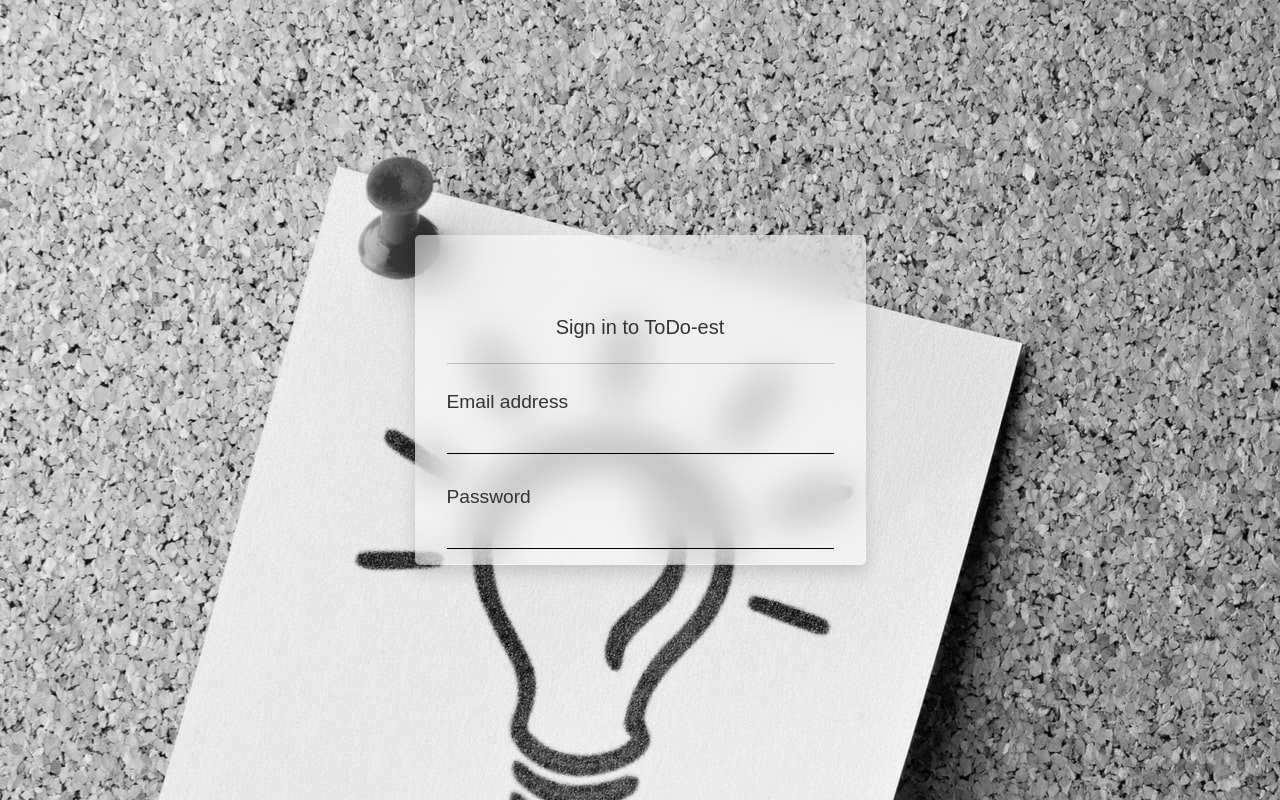
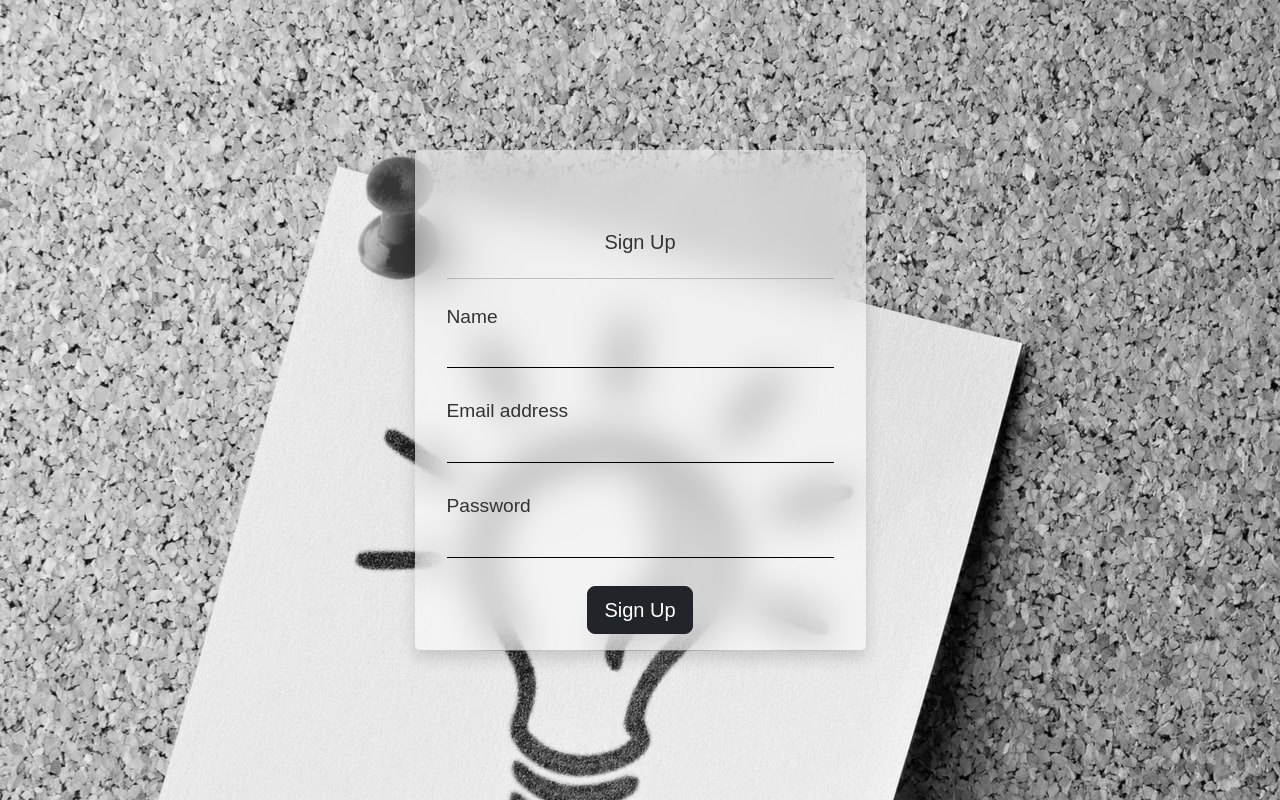
Before and after one commit to ImAliMoussa/ToDo-React, a React (Create React App) app: page /signup in a window 1280 px wide. Built offline with nearby package versions, Linux system fonts and the light colour scheme; some icons are missing.

Commit message:
coded sign up and sign in pages, right now there are a lot of bugs and I should test more

```diff
--- a/src/components/clock/clock.styles.scss
+++ /dev/null
@@ -1,4 +0,0 @@
-.clock {
-  color: white;
-  font-size: 3rem;
-}
--- a/src/pages/sign-in-page/signin-page.component.jsx
+++ b/src/components/page-faded-centered-div/page-faded-centered-div.component.jsx
@@ -1,9 +1,14 @@
 import React from 'react';
-import './signin-page.styles.scss';
+import './page-faded-centered-div.styles.scss';
 import BACKGROUND from '../../imgs/homebg3.jpg'
 import {ReactComponent as Logo} from "bootstrap-icons/icons/card-list.svg";
 
-const SignInPage = () => {
+const FadedDiv = (props) => {
+    const {title, children, onSubmit} = props;
+    const onFormSubmit = (e) => {
+        e.preventDefault();
+        onSubmit();
+    }
     return (
         <>
             <div className="welcome-page-container grayscale"
@@ -14,35 +19,23 @@ const SignInPage = () => {
                         <div className="col-12 col-md-8 col-lg-5 mx-auto d-flex flex-column">
                             <div className="welcome-modal shadow">
                                 <div className="card-body">
-                                    <form className="form-signin">
+                                    <form className="form-signin" onSubmit={onFormSubmit}>
                                         <div className="row "><Logo className="col" height={"4rem"} width={"4rem"}
                                         /></div>
-                                        <h5 className="text-center">Sign in to ToDo-est</h5>
+                                        <h5 className="text-center">{title}</h5>
                                         <hr className="my-4"/>
-
-                                        <div className="form-label-group">
-                                            <label htmlFor="inputEmail" className="text-sm-left">Email address</label>
-                                            <input type="email" id="inputEmail" className="form-control"
-                                                   required autoFocus/>
-                                        </div>
-                                        <br className="my-4"/>
-
-                                        <div className="form-label-group">
-                                            <label htmlFor="inputPassword">Password</label>
-                                            <input type="password" id="inputPassword" className="form-control"
-                                                   required/>
-                                        </div>
-
+                                        {
+                                            children
+                                        }
                                     </form>
                                 </div>
                             </div>
                         </div>
                     </div>
                 </div>
-
             </div>
         </>
     );
 }
 
-export default SignInPage;
+export default FadedDiv;
--- a/src/pages/sign-in-page/signin-page.styles.scss
+++ b/src/components/page-faded-centered-div/page-faded-centered-div.styles.scss
@@ -29,6 +29,7 @@
     -webkit-box-shadow: 0 0 0 30px white inset !important;
   }
 }
+
 @supports (-webkit-backdrop-filter: none) or (backdrop-filter: none) {
   .welcome-modal {
     -webkit-backdrop-filter: blur(10px);
--- a/src/components/todo-list/todo-list.component.jsx
+++ b/src/components/todo-list/todo-list.component.jsx
@@ -25,7 +25,7 @@ class TodoList extends React.Component {
                 console.log("RerenderToDoList was called");
                 console.log({querySnapshot});
                 const newToDos = [];
-                querySnapshot.forEach( (doc) => {
+                querySnapshot.forEach((doc) => {
                     console.log({doc, data: doc.data()})
                     if (doc.exists)
                         newToDos.push({id: doc.id, data: doc.data()});
--- a/src/firebase/firebaseAuthUtils.js
+++ b/src/firebase/firebaseAuthUtils.js
@@ -24,6 +24,33 @@ export const signInWithGoogle = () => {
     });
 };
 
+export const signInWithEmail = (email, password) => {
+    console.log("sign in with email");
+    firebase.auth().signInWithEmailAndPassword(email, password)
+        .then((userAuth) => {
+            console.log("user successfully signed in", userAuth);
+        })
+        .catch((error) => {
+            const {message, code} = error;
+            console.error({code, message});
+        });
+};
+
+export const signUpWithEmail = (fullName, email, password) => {
+    firebase.auth().createUserWithEmailAndPassword(email, password)
+        .then((userAuth) => {
+            // Signed in
+            createUserProfileDocument(userAuth.user, fullName);
+        })
+        .catch((error) => {
+            const errorCode = error.code;
+            const errorMessage = error.message;
+            // ..
+            console.error({errorCode, errorMessage});
+        });
+
+}
+
 export const signOut = () => {
     firebase.auth().signOut().then(() => {
         // Sign-out successful.
--- a/src/firebase/firebaseinit.js
+++ b/src/firebase/firebaseinit.js
@@ -15,21 +15,21 @@ const config = {
     measurementId: "G-YYPQPH5ESS"
 };
 
-console.log("hello world");
-
 firebase.initializeApp(config);
 export const auth = firebase.auth();
 export const firestore = firebase.firestore();
 
 export default firebase;
 
-export const createUserProfileDocument = async (userAuth) => {
+export const createUserProfileDocument = async (userAuth, fullName) => {
     if (!userAuth) return;
     const userRef = firestore.doc(`/users/${userAuth.uid}`);
     const snapshot = await userRef.get();
-
+    console.log(userAuth);
     if (!snapshot.exists) {
-        await firestore.doc(`users/${userAuth.uid}`).set({})
+        await firestore.doc(`users/${userAuth.uid}`).set({
+            fullName
+        })
             .then(ret => console.log(ret))
             .catch(err => console.error(err));
     }
--- a/src/index.js
+++ b/src/index.js
@@ -3,15 +3,16 @@ import ReactDOM from 'react-dom';
 import "bootstrap/dist/js/bootstrap.bundle.min";
 import "bootstrap/scss/bootstrap.scss";
 import './index.scss';
-import App from './App';
 import reportWebVitals from './reportWebVitals';
 import {BrowserRouter} from "react-router-dom/";
-import SignInPage from "./pages/sign-in-page/signin-page.component";
+import SignInPage from "./pages/sign-up-page/signup-page.component";
+import SignInSignUp from "./pages/sign-in-sign-up/sign-in-sign-up.component";
+import SignUpPage from "./pages/sign-up-page/signup-page.component";
 
 ReactDOM.render(
     <React.StrictMode>
         <BrowserRouter>
-            <SignInPage/>
+            <SignUpPage/>
         </BrowserRouter>
     </React.StrictMode>,
     document.getElementById('root')
--- /dev/null
+++ b/src/pages/sign-in-sign-up/sign-in-sign-up.component.jsx
@@ -0,0 +1,54 @@
+import React from 'react';
+import FadedDiv from "../../components/page-faded-centered-div/page-faded-centered-div.component";
+import GoogleButton from "react-google-button";
+import './sign-in-sign-up.styles.scss';
+import {signInWithEmail, signInWithGoogle} from "../../firebase/firebaseAuthUtils";
+
+class SignInSignUp extends React.Component {
+    state = {
+        email: "",
+        password: ""
+    }
+
+    handleInputChange = (event) => {
+        const {name, value} = event.target;
+
+        this.setState({
+            [name]: value
+        });
+    }
+
+    render() {
+        const {email, password} = this.state;
+        // sign in page content, added as props.children to FadedDiv component
+        const content =
+            <>
+                <div className="form-label-group">
+                    <label htmlFor="inputEmail" className="text-sm-left">Email address</label>
+                    <input type="email" id="inputEmail" className="form-control" name="email" value={email}
+                           required autoFocus/>
+                </div>
+                <br/>
+
+                <div className="form-label-group">
+                    <label htmlFor="inputPassword">Password</label>
+                    <input type="password" id="inputPassword" className="form-control" name="password" value={password}
+                           required/>
+                </div>
+                <br/>
+                <div className="d-flex">
+                    <button className="btn btn-block btn-lg btn-dark d-block mx-auto">Sign In</button>
+                </div>
+                <hr className="my-3"/>
+                <div className="m-2"><p className="text-muted fine-print text-secondary text-sm-center m-0">or</p></div>
+                <div><GoogleButton className="w-100 bg-white text-dark" onClick={signInWithEmail}/></div>
+            </>;
+
+        return (
+            <FadedDiv className="mx-auto" title="Sign In" children={content}
+                      onSubmit={signInWithEmail(email, password)}/>
+        );
+    }
+};
+
+export default SignInSignUp;
--- /dev/null
+++ b/src/pages/sign-in-sign-up/sign-in-sign-up.styles.scss
@@ -0,0 +1,3 @@
+.fine-print {
+  font-size: 0.8rem;
+}
--- /dev/null
+++ b/src/pages/sign-up-page/signup-page.component.jsx
@@ -0,0 +1,58 @@
+import React from 'react';
+import './signup-page.styles.scss';
+import FadedDiv from "../../components/page-faded-centered-div/page-faded-centered-div.component";
+import {signUpWithEmail} from "../../firebase/firebaseAuthUtils";
+
+class SignUpPage extends React.Component {
+    // sign in page content, added as props.children to FadedDiv component
+    state = {
+        fullName: "",
+        email: "",
+        password: ""
+    }
+
+    handleInputChange = (event) => {
+        const {name, value} = event.target;
+
+        this.setState({
+            [name]: value
+        });
+    }
+
+    render() {
+        const {fullName, email, password} = this.state;
+        const content =
+            <>
+                <div className="form-label-group">
+                    <label htmlFor="inputName" className="text-sm-left">Name</label>
+                    <input type="text" id="inputName" className="form-control" name="fullName"
+                           required autoFocus value={fullName} onChange={this.handleInputChange}/>
+                </div>
+                <br className="my-4"/>
+
+                <div className="form-label-group">
+                    <label htmlFor="inputEmail" className="text-sm-left">Email address</label>
+                    <input type="email" id="inputEmail" className="form-control" name="email"
+                           required value={email} onChange={this.handleInputChange}/>
+                </div>
+                <br className="my-4"/>
+
+                <div className="form-label-group">
+                    <label htmlFor="inputPassword">Password</label>
+                    <input type="password" id="inputPassword" className="form-control" name="password"
+                           required value={password} onChange={this.handleInputChange}/>
+                </div>
+                <br/>
+                <div className="d-flex">
+                    <button type="submit" className="btn btn-block btn-lg btn-dark d-block mx-auto">Sign Up</button>
+                </div>
+            </>;
+
+        return (
+            <FadedDiv title="Sign Up" children={content} onSubmit={() => signUpWithEmail(fullName, email, password)}/>
+        );
+    }
+
+}
+
+export default SignUpPage;
```
Also changed, not shown: src/components/clock/clock.component.jsx (deleted, +0 -35 lines), src/pages/sign-up-page/signup-page.styles.scss (added).
